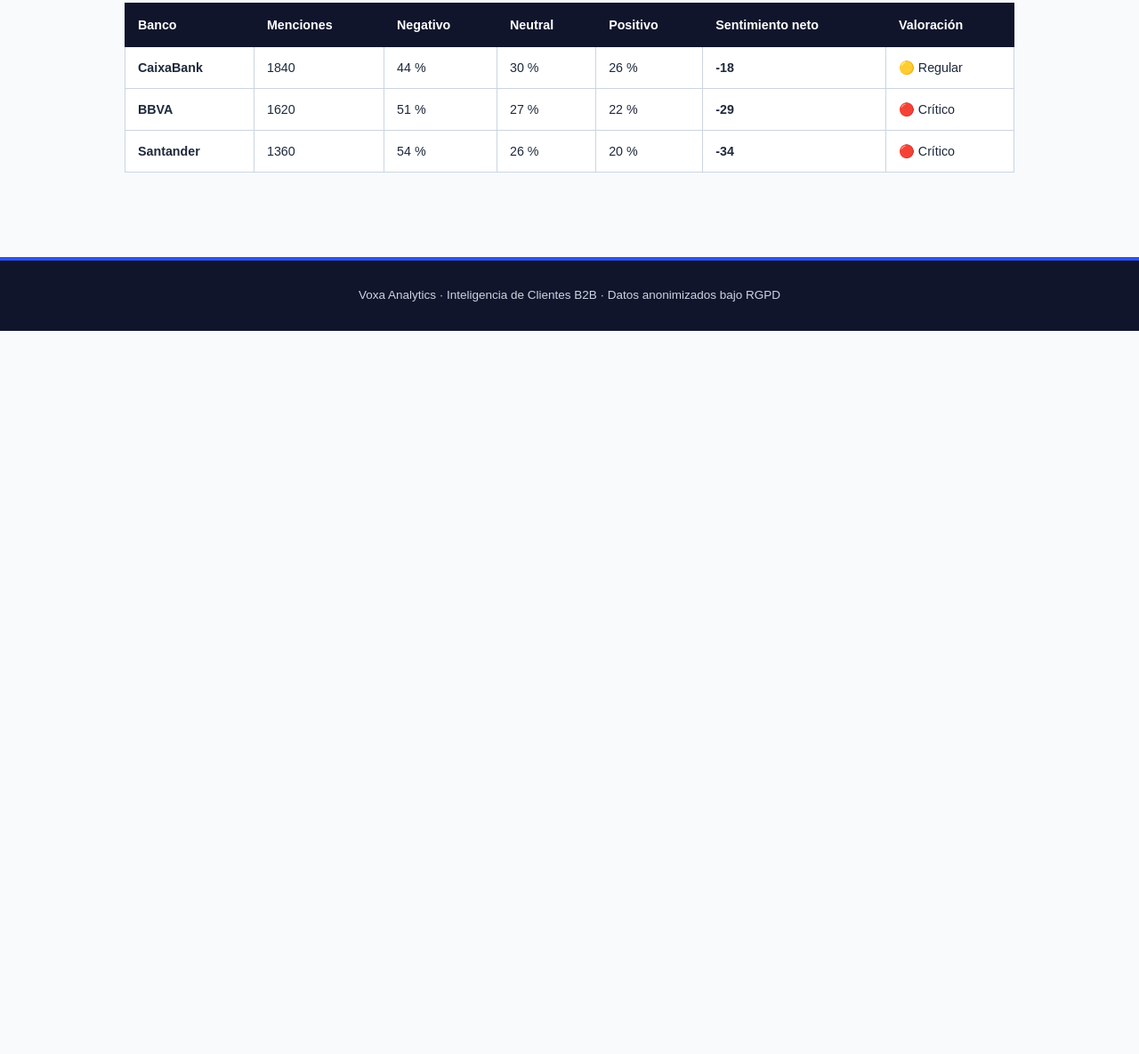
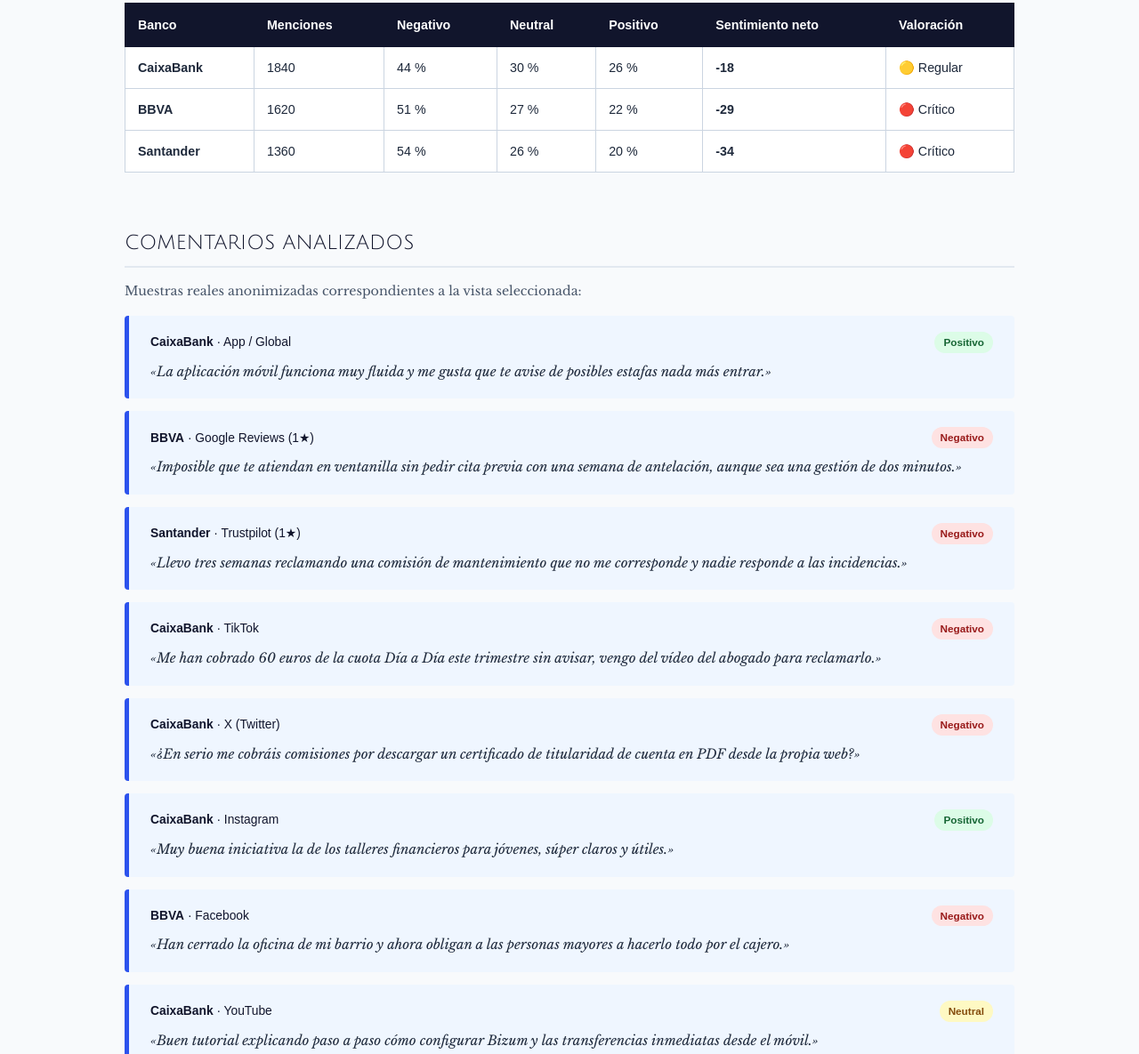
Before and after one commit to garangurenc/Voxa, a plain HTML site: page voxa_panel.html in a window 1280 px wide. Shown: the part 730-1915 px from the top of the page at 89% size. Before the commit the page ends 1102 px from the top, so only its background shows below. Drawn offline with nearby package versions, Linux system fonts and the light colour scheme.

Commit message:
Mostrar comentarios analizados debajo de la tabla comparativa

```diff
--- a/voxa_azul.css
+++ b/voxa_azul.css
@@ -56,7 +56,7 @@ h2 {
   width: 100%;
 }
 
-.summary, .preamble, .explanation, .requirements {
+.summary, .preamble, .explanation, .requirements, .comentarios-section {
   width: 82%;
   max-width: 1000px;
   margin: 0 auto;
@@ -136,20 +136,66 @@ tr.fila-ganadora {
   background-color: #dbeafe;
 }
 
-/* FRANJA DE COMENTARIO REAL (ANTES ERA VERDE, AHORA AZUL SUAVE Y CON MARGEN) */
-div.participation {
-  width: 82%;
-  max-width: 1000px;
-  margin: 25px auto 35px auto;
-  padding: 24px 30px;
+/* SECCIÓN DE COMENTARIOS ANALIZADOS DEBAJO DE LA TABLA */
+.comentarios-intro {
+  color: #475569;
+  font-size: 0.95em;
+  margin-bottom: 16px;
+}
+
+.lista-comentarios {
+  display: flex;
+  flex-direction: column;
+  gap: 14px;
+  margin-bottom: 20px;
+}
+
+.comentario-card {
+  padding: 18px 24px;
   background-color: #eff6ff;
   border-left: 5px solid #2c52ed;
   border-radius: 4px;
 }
 
-div.participation h3 {
-  border-bottom: none;
+.comentario-meta {
+  display: flex;
+  justify-content: space-between;
+  align-items: center;
+  gap: 12px;
+  flex-wrap: wrap;
   margin-bottom: 8px;
+  font-family: sans-serif;
+  font-size: 0.92em;
+  color: #11152c;
+}
+
+.comentario-badge {
+  display: inline-block;
+  padding: 2px 10px;
+  border-radius: 999px;
+  font-size: 0.85em;
+  font-weight: bold;
+}
+
+.badge-positivo {
+  background-color: #dcfce7;
+  color: #166534;
+}
+
+.badge-neutral {
+  background-color: #fef9c3;
+  color: #854d0e;
+}
+
+.badge-negativo {
+  background-color: #fee2e2;
+  color: #991b1b;
+}
+
+.comentario-texto {
+  margin: 0;
+  font-style: italic;
+  color: #1e293b;
 }
 
 /* PIE DE PÁGINA SEPARADO PARA QUE NUNCA TOQUE LA TABLA */
--- a/voxa_panel.html
+++ b/voxa_panel.html
@@ -44,7 +44,6 @@
             </select>
 
             <button type="button" id="btn-ganador">Resaltar banco ganador</button>
-            <button type="button" id="btn-comentario">Ver ejemplo de comentario real</button>
         </p>
     </div>
 
@@ -73,12 +72,12 @@
         </table>
     </div>
 
-    <!-- TARJETA DESPLEGABLE DE COMENTARIO REAL (OCULTA POR DEFECTO) -->
-    <div class="participation" id="caja-comentario" hidden>
-        <h3>Ejemplo de comentario real anonimizado</h3>
-        <p id="meta-comentario"><b>Banco / Red:</b> —</p>
-        <p id="texto-comentario"><i>«—»</i></p>
-    </div>
+    <!-- SECCIÓN DE COMENTARIOS ANALIZADOS (VISIBLE DEBAJO DE LA TABLA AL DESLIZAR) -->
+    <section class="comentarios-section" id="caja-comentario">
+        <h3>Comentarios analizados</h3>
+        <p class="comentarios-intro">Muestras reales anonimizadas correspondientes a la vista seleccionada:</p>
+        <div id="lista-comentarios" class="lista-comentarios"></div>
+    </section>
 
     <!-- PIE DE PÁGINA SEPARADO -->
     <footer>
@@ -139,11 +138,71 @@
 
         tbody.innerHTML = html;
 
-        // Actualizar el ejemplo de comentario real de esa red
-        const ejemplo = datosGlobales[redActual].ejemplo_comentario;
-        document.getElementById('meta-comentario').innerHTML =
-            '<b>Banco:</b> ' + ejemplo.banco + ' | <b>Fuente:</b> ' + ejemplo.red + ' | <b>Sentimiento:</b> ' + ejemplo.sentimiento;
-        document.getElementById('texto-comentario').innerHTML = '<i>' + ejemplo.texto + '</i>';
+        // Actualizar los comentarios analizados visibles debajo de la tabla
+        pintarComentarios();
+    }
+
+    function obtenerComentarios(red) {
+        const claves = (red === 'todas') ? Object.keys(datosGlobales) : [red];
+        const resultado = [];
+
+        claves.forEach(function(clave) {
+            const bloque = datosGlobales[clave];
+            if (!bloque) return;
+
+            if (Array.isArray(bloque.comentarios)) {
+                bloque.comentarios.forEach(function(c) {
+                    resultado.push(c);
+                });
+            } else if (bloque.ejemplo_comentario) {
+                resultado.push(bloque.ejemplo_comentario);
+            }
+        });
+
+        return resultado;
+    }
+
+    function claseSentimiento(sentimiento) {
+        const s = (sentimiento || '').toLowerCase();
+        if (s === 'positivo') return 'badge-positivo';
+        if (s === 'neutral') return 'badge-neutral';
+        return 'badge-negativo';
+    }
+
+    function pintarComentarios() {
+        const contenedor = document.getElementById('lista-comentarios');
+        const comentarios = obtenerComentarios(redActual);
+        contenedor.innerHTML = '';
+
+        comentarios.forEach(function(comentario) {
+            const tarjeta = document.createElement('article');
+            tarjeta.className = 'comentario-card';
+
+            const cabecera = document.createElement('div');
+            cabecera.className = 'comentario-meta';
+
+            const info = document.createElement('span');
+            info.className = 'comentario-origen';
+            const bancoEl = document.createElement('b');
+            bancoEl.textContent = comentario.banco;
+            info.appendChild(bancoEl);
+            info.appendChild(document.createTextNode(' · ' + comentario.red));
+
+            const badge = document.createElement('span');
+            badge.className = 'comentario-badge ' + claseSentimiento(comentario.sentimiento);
+            badge.textContent = comentario.sentimiento;
+
+            cabecera.appendChild(info);
+            cabecera.appendChild(badge);
+
+            const texto = document.createElement('p');
+            texto.className = 'comentario-texto';
+            texto.textContent = comentario.texto;
+
+            tarjeta.appendChild(cabecera);
+            tarjeta.appendChild(texto);
+            contenedor.appendChild(tarjeta);
+        });
     }
 
     // Cargar tabla inicial
@@ -156,19 +215,12 @@
         pintarTabla();
     });
 
-    // Botón 1: Resaltar ganador
+    // Botón: Resaltar ganador
     document.getElementById('btn-ganador').addEventListener('click', function() {
         ganadorResaltado = !ganadorResaltado;
         this.textContent = ganadorResaltado ? 'Quitar resaltado de ganador' : 'Resaltar banco ganador';
         pintarTabla();
     });
-
-    // Botón 2: Ver/Ocultar ejemplo de comentario real
-    document.getElementById('btn-comentario').addEventListener('click', function() {
-        const caja = document.getElementById('caja-comentario');
-        caja.hidden = !caja.hidden;
-        this.textContent = caja.hidden ? 'Ver ejemplo de comentario real' : 'Ocultar ejemplo de comentario';
-    });
 </script>
 
 </body>
```
